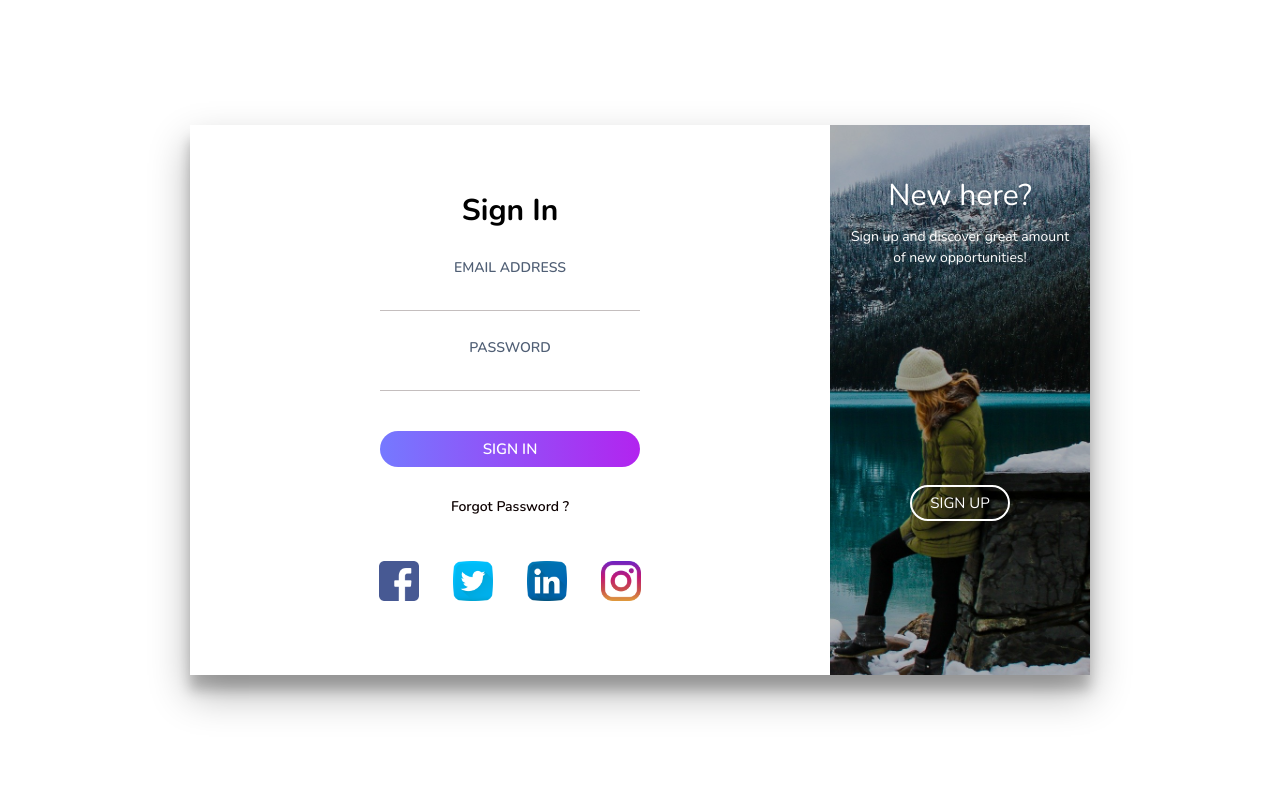
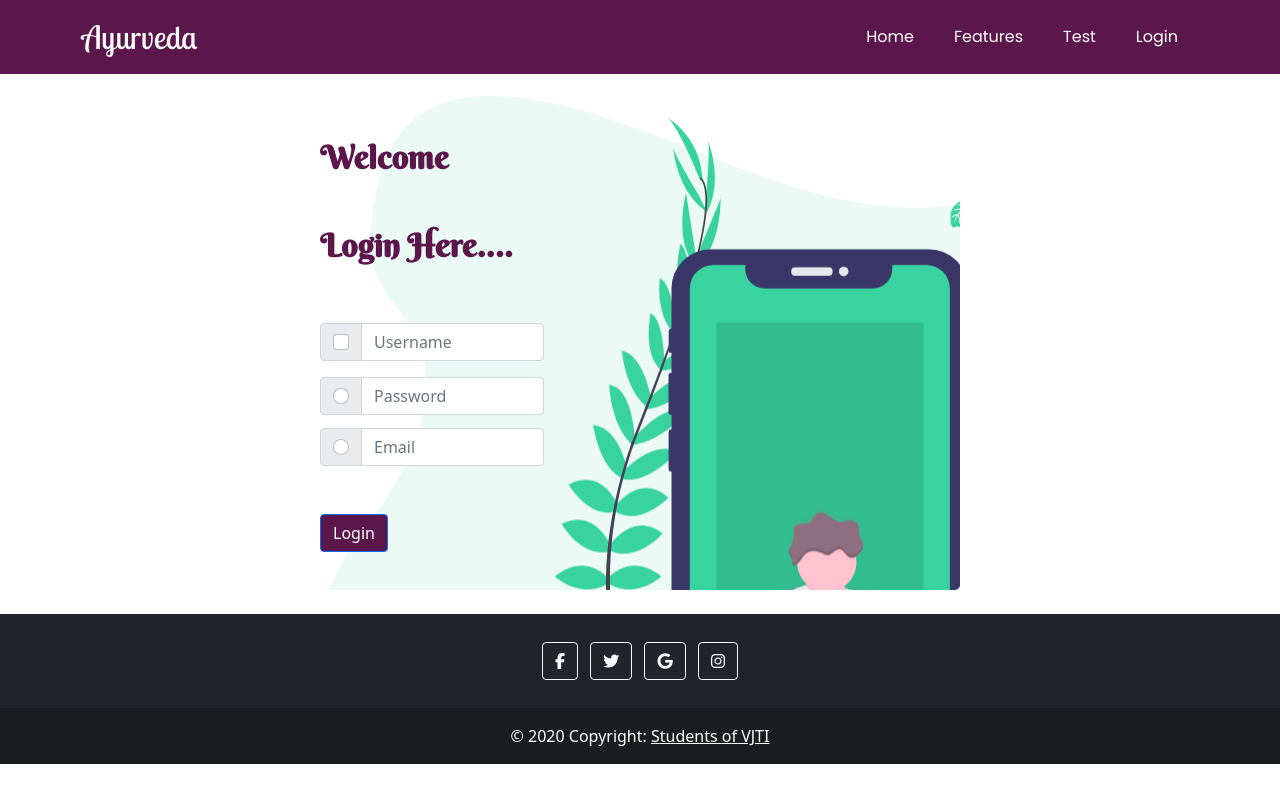
Before and after one commit to mangodo100/FYP, a Flask app: page /login in a window 1280 px wide. Run offline with Flask 2, Linux system fonts and the light colour scheme; parts of the project's set-up code (start-up, migrations or seed data) failed here and were passed over; some libraries are stand-ins or nearby versions.

Commit message:
changes2

```diff
--- /dev/null
+++ b/static/main.js
@@ -0,0 +1,20 @@
+const inputs = document.querySelectorAll(".input");
+
+
+function addcl(){
+	let parent = this.parentNode.parentNode;
+	parent.classList.add("focus");
+}
+
+function remcl(){
+	let parent = this.parentNode.parentNode;
+	if(this.value == ""){
+		parent.classList.remove("focus");
+	}
+}
+
+
+inputs.forEach(input => {
+	input.addEventListener("focus", addcl);
+	input.addEventListener("blur", remcl);
+});
--- a/templates/features.html
+++ b/templates/features.html
@@ -21,7 +21,7 @@
 </head>
 
 <body>
-    <nav class="navbar navbar-expand-lg navbar-light navbarr">
+    <nav class="navbar navbar-expand-lg navbar-dark fixed-top" style="background-color: #5B174C;">
         <div class="container">
             <a class="navbar-brand" href="/">Ayurveda</a>
             <button class="navbar-toggler" type="button" data-bs-toggle="collapse" data-bs-target="#navbarNavAltMarkup"
@@ -38,7 +38,7 @@
             </div>
         </div>
     </nav>
-
+    <br><br>
     <div class="container fe_body">
         <h2 class="heading">Ayurveda Dosha Test — find out your type.</h2>
         <p>Knowing your personal mind-body-constitution is crucial to make Ayurveda work for you since its
@@ -709,7 +709,7 @@
         </div>
 
     </div>
-
+    <br><br>
 
 
 
--- a/templates/login.html
+++ b/templates/login.html
@@ -1,18 +1,35 @@
-<!DOCTYPE html>
-<html>
+<!doctype html>
+<html lang="en">
+
 <head>
-	<title>How to Design Login & Registration Form Transition</title>
-	<meta charset="UTF-8">
+    <!-- Required meta tags -->
+    <meta charset="utf-8">
     <meta name="viewport" content="width=device-width, initial-scale=1">
-  <link rel="stylesheet" type="text/css" href="../static/style1.css">
-  <link href="https://fonts.googleapis.com/css?family=Nunito:400,600,700,800&display=swap" rel="stylesheet">
+    <link rel="preconnect" href="https://fonts.gstatic.com">
+    <script src="https://kit.fontawesome.com/a81368914c.js"></script>
+    <link
+        href="https://fonts.googleapis.com/css2?family=Heebo:wght@300&family=Lobster&family=Lobster+Two&family=Montserrat&family=Poppins&display=swap"
+        rel="stylesheet">
+    <link
+        href="https://fonts.googleapis.com/css2?family=Bebas+Neue&family=Berkshire+Swash&family=Cinzel:wght@900&display=swap"
+        rel="stylesheet">
+    <script src="https://kit.fontawesome.com/0bb3c5ee7e.js" crossorigin="anonymous"></script>
+    <!-- Bootstrap CSS -->
+    <link href="https://cdn.jsdelivr.net/npm/bootstrap@5.0.0-beta3/dist/css/bootstrap.min.css" rel="stylesheet"
+        integrity="sha384-eOJMYsd53ii+scO/bJGFsiCZc+5NDVN2yr8+0RDqr0Ql0h+rP48ckxlpbzKgwra6" crossorigin="anonymous">
+    <link rel="stylesheet" href="../static/style.css?v=12345">
+
+    <title>Ayurveda</title>
 </head>
+
 <body>
-  <!-- <nav class="navbar navbar-expand-lg navbar-light navbarr">
+  <section class="">
+        <nav class="navbar navbar-expand-lg navbar-dark fixed-top" style="background-color: #5B174C;">
             <div class="container">
                 <a class="navbar-brand" href="/">Ayurveda</a>
-          <button class="navbar-toggler" type="button" data-bs-toggle="collapse" data-bs-target="#navbarNavAltMarkup"
-              aria-controls="navbarNavAltMarkup" aria-expanded="false" aria-label="Toggle navigation">
+                <button class="navbar-toggler" type="button" data-bs-toggle="collapse"
+                    data-bs-target="#navbarNavAltMarkup" aria-controls="navbarNavAltMarkup" aria-expanded="false"
+                    aria-label="Toggle navigation">
                     <span class="navbar-toggler-icon"></span>
                 </button>
                 <div class="collapse navbar-collapse" id="navbarNavAltMarkup">
@@ -24,68 +41,96 @@
                     </div>
                 </div>
             </div>
-  </nav> -->
-  <div class="cont">
-    <div class="form sign-in">
-      <h2>Sign In</h2>
-      <label>
-        <span>Email Address</span>
-        <input type="email" name="email">
-      </label>
-      <label>
-        <span>Password</span>
-        <input type="password" name="password">
-      </label>
-      <button class="submit" type="button">Sign In</button>
-      <p class="forgot-pass">Forgot Password ?</p>
+        </nav>
+      </section>
+      <br><br><br><br>
 
-      <div class="social-media">
-        <ul>
-          <li><img src="../static/images/facebook.png"></li>
-          <li><img src="../static/images/twitter.png"></li>
-          <li><img src="../static/images/linkedin.png"></li>
-          <li><img src="../static/images/instagram.png"></li>
-        </ul>
+      <form>
+
+      <div style="background-image:  url('../static/images/bg1.svg'); border-radius: 5px; margin-left: 25%; margin-right: 25%; padding-top: 3%; padding-bottom: 3%; height:auto">
+
+        <p style="color: #5B174C; font-family: Berkshire Swash, cursive; margin-left: 0%; font-size: xx-large; font-weight: bolder;">Welcome</p>
+        <br>
+        <p style="color: #5B174C; margin-left: 0%;  font-family: Berkshire Swash,cursive; font-size: xx-large; font-weight: bolder;">Login Here....</p>
+        <br>
+
+      <div class="input-group mb-3" style="margin-left: 0%; margin-right: 30%; margin-top: 2%; margin-bottom: 55; width: 35%">
+        <div class="input-group-text">
+          <input class="form-check-input mt-0" type="checkbox" value="" aria-label="Checkbox for following text input">
         </div>
+        <input type="text" placeholder="Username" class="form-control" aria-label="Text input with checkbox">
       </div>
 
-    <div class="sub-cont">
-      <div class="img">
-        <div class="img-text m-up">
-          <h2>New here?</h2>
-          <p>Sign up and discover great amount of new opportunities!</p>
+      <div class="input-group" style="margin-left: 0%; margin-right: 30%; margin-top: 2%; margin-bottom: 55; width: 35%">
+        <div class="input-group-text">
+          <input class="form-check-input mt-0" type="radio" value="" aria-label="Radio button for following text input">
         </div>
-        <div class="img-text m-in">
-          <h2>One of us?</h2>
-          <p>If you already has an account, just sign in. We've missed you!</p>
+        <input type="password" placeholder="Password" class="form-control" aria-label="Text input with radio button">
       </div>
-        <div class="img-btn">
-          <span class="m-up">Sign Up</span>
-          <span class="m-in">Sign In</span>
+
+      <div class="input-group" style="margin-left: 0%; margin-right: 30%; margin-top: 2%; margin-bottom: 55; width: 35%">
+        <div class="input-group-text">
+          <input class="form-check-input mt-0" type="radio" value="" aria-label="Radio button for following text input">
         </div>
+        <input type="email" placeholder="Email" class="form-control" aria-label="Text input with radio button">
       </div>
-      <div class="form sign-up">
-        <h2>Sign Up</h2>
-        <label>
-          <span>Name</span>
-          <input type="text">
-        </label>
-        <label>
-          <span>Email</span>
-          <input type="email">
-        </label>
-        <label>
-          <span>Password</span>
-          <input type="password">
-        </label>
-        <label>
-          <span>Confirm Password</span>
-          <input type="password">
-        </label>
-        <button type="button" class="submit">Sign Up Now</button>
+
+      <br><br><button style="background-color: #5B174C ; margin-left: 0%; align-content: center;" class="btn btn-primary" id="sub" type="submit ">Login</button>
+            <br>
+
     </div>
+
+      <br>
+
+    </form>
+
+      <footer class="bg-dark text-center text-white">
+        <!-- Grid container -->
+        <div class="container p-4 pb-0">
+            <!-- Section: Social media -->
+            <section class="mb-4">
+                <!-- Facebook -->
+                <a class="btn btn-outline-light btn-floating m-1" href="#" role="button"><i
+                        class="fab fa-facebook-f"></i></a>
+
+                <!-- Twitter -->
+                <a class="btn btn-outline-light btn-floating m-1" href="#" role="button"><i
+                        class="fab fa-twitter"></i></a>
+
+                <!-- Google -->
+                <a class="btn btn-outline-light btn-floating m-1" href="#" role="button"><i
+                        class="fab fa-google"></i></a>
+
+                <!-- Instagram -->
+                <a class="btn btn-outline-light btn-floating m-1" href="#" role="button"><i
+                        class="fab fa-instagram"></i></a>
+            </section>
+            <!-- Section: Social media -->
         </div>
+        <!-- Grid container -->
+
+        <!-- Copyright -->
+        <div class="text-center p-3" style="background-color: rgba(0, 0, 0, 0.2);">
+            © 2020 Copyright:
+            <a class="text-white">Students of VJTI</a>
         </div>
-<script type="text/javascript" src="../static/script.js"></script>
+        <!-- Copyright -->
+    </footer>
+
+    <!-- Optional JavaScript; choose one of the two! -->
+
+    <!-- Option 1: Bootstrap Bundle with Popper -->
+    <script src="https://cdn.jsdelivr.net/npm/bootstrap@5.0.0-beta3/dist/js/bootstrap.bundle.min.js"
+        integrity="sha384-JEW9xMcG8R+pH31jmWH6WWP0WintQrMb4s7ZOdauHnUtxwoG2vI5DkLtS3qm9Ekf" crossorigin="anonymous">
+    </script>
+
+    <script type="text/javascript" src="../static/main.js"></script>
+
+    <!-- Option 2: Separate Popper and Bootstrap JS -->
+    <!--
+    <script src="https://cdn.jsdelivr.net/npm/@popperjs/core@2.9.1/dist/umd/popper.min.js" integrity="sha384-SR1sx49pcuLnqZUnnPwx6FCym0wLsk5JZuNx2bPPENzswTNFaQU1RDvt3wT4gWFG" crossorigin="anonymous"></script>
+    <script src="https://cdn.jsdelivr.net/npm/bootstrap@5.0.0-beta3/dist/js/bootstrap.min.js" integrity="sha384-j0CNLUeiqtyaRmlzUHCPZ+Gy5fQu0dQ6eZ/xAww941Ai1SxSY+0EQqNXNE6DZiVc" crossorigin="anonymous"></script>
+    -->
 </body>
+
 </html>
```
Also changed, not shown: templates/index.html (+10 -5 lines), templates/test.html (+4 -3 lines), static/images/avatar.svg (added), static/images/bg1.svg (added), static/images/p1.jpg (added), static/images/p2.jpg (added), static/images/p3.jpg (added), static/images/wave.png (added). Lines whose indentation alone changed are shown as unchanged.
